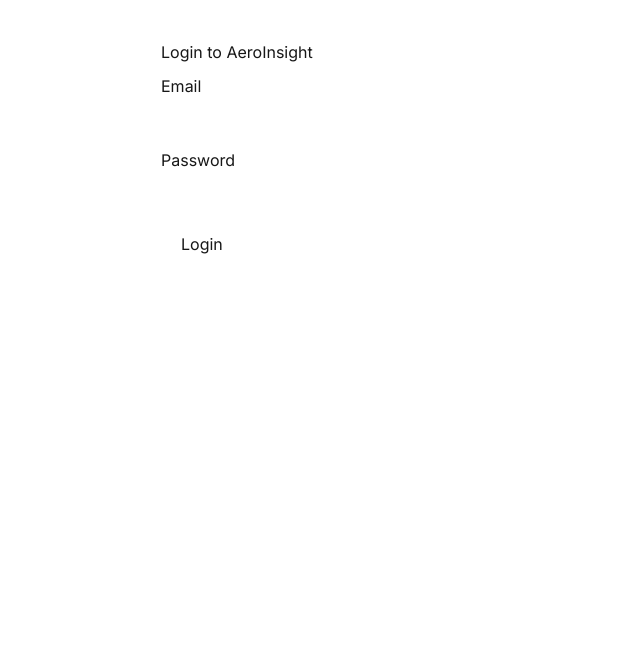
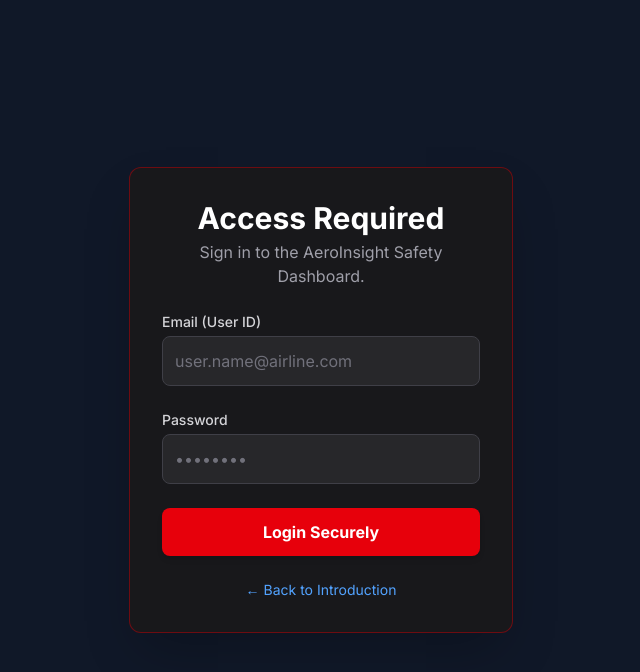
Before and after one commit to 17not70/AeroInsight, a Next.js app: page /login in a window 1280 px wide. Shown: the top 672 px of the page, without its empty margins (319-959 px from the left). Built offline with nearby package versions, Linux system fonts and the light colour scheme; no server answers.

Commit message:
Milestone 4: UI/UX Fixes - Implemented aviation-themed landing page and fixed dark mode login visibility.

```diff
--- a/app/login/page.tsx
+++ b/app/login/page.tsx
@@ -1,66 +1,110 @@
 // app/login/page.tsx
-"use client"; // This must be a client component
+"use client";
 
-import React, { useState, useEffect } from "react";
+import React, { useState } from "react";
+import { useRouter } from "next/navigation";
+import Link from "next/link";
+import { signInWithEmailAndPassword } from "firebase/auth";
 import { auth } from "../firebase.config";
-import { useSignInWithEmailAndPassword } from "react-firebase-hooks/auth";
-import { useRouter } from "next/navigation";
-import { useAuth } from "../AuthContext";
 
 export default function LoginPage() {
-  const [email, setEmail] = useState("");
-  const [password, setPassword] = useState("");
-  const [signInWithEmailAndPassword, userCredential, loading, error] =
-    useSignInWithEmailAndPassword(auth);
+    const router = useRouter();
+    const [email, setEmail] = useState('');
+    const [password, setPassword] = useState('');
+    const [error, setError] = useState<string | null>(null);
+    const [loading, setLoading] = useState(false);
 
-  const router = useRouter();
-  const { user } = useAuth();
+    const handleLogin = async (e: React.FormEvent) => {
+        e.preventDefault();
+        setError(null);
+        setLoading(true);
 
-  // Redirect if already logged in
-  useEffect(() => {
-    if (user) {
-      router.push("/dashboard");
+        try {
+            await signInWithEmailAndPassword(auth, email, password);
+            router.push('/dashboard'); // Redirect on success
+        } catch (err: any) {
+            console.error("Login Error:", err);
+            // Handle common Firebase errors gracefully
+            if (err.code === 'auth/user-not-found' || err.code === 'auth/wrong-password') {
+                setError("Invalid credentials. Please check email and password.");
+            } else if (err.code === 'auth/invalid-email') {
+                setError("The email address format is invalid.");
+            } else {
+                setError("Login failed. Please try again later.");
             }
-  }, [user, router]);
-
-  const handleLogin = (e: React.FormEvent) => {
-    e.preventDefault(); // Prevent form from refreshing the page
-    signInWithEmailAndPassword(email, password);
+        } finally {
+            setLoading(false);
+        }
     };
 
-  if (loading) {
-    return <p>Loading...</p>;
-  }
+    return (
+        <div className="flex flex-col items-center justify-center min-h-screen bg-gray-900 p-6">
+            <div className="w-full max-w-sm bg-zinc-900 p-8 rounded-xl shadow-2xl border border-red-700/50">
+                <div className="text-center mb-6">
+                    <h1 className="text-3xl font-bold text-white mb-1">Access Required</h1>
+                    <p className="text-zinc-400">Sign in to the AeroInsight Safety Dashboard.</p>
+                </div>
 
-  return (
-    <div style={{ padding: "40px", maxWidth: "400px", margin: "auto" }}>
-      <h1>Login to AeroInsight</h1>
-      <form onSubmit={handleLogin}>
-        <div style={{ margin: "10px 0" }}>
-          <label>Email</label>
+                <form onSubmit={handleLogin} className="space-y-6">
+                    {/* Email Input */}
+                    <div>
+                        <label className="block text-sm font-medium text-zinc-300 mb-1" htmlFor="email">
+                            Email (User ID)
+                        </label>
                         <input
                             type="email"
+                            id="email"
                             value={email}
                             onChange={(e) => setEmail(e.target.value)}
                             required
-            style={{ width: "100%", padding: "8px", color: "black" }}
+                            placeholder="user.name@airline.com"
+                            disabled={loading}
+                            // FIXED UI/UX: High contrast styling
+                            className="w-full bg-zinc-800 border border-zinc-700 text-white placeholder-zinc-500 p-3 rounded-lg focus:ring-blue-500 focus:border-blue-500 transition duration-150"
                         />
                     </div>
-        <div style={{ margin: "10px 0" }}>
-          <label>Password</label>
+
+                    {/* Password Input */}
+                    <div>
+                        <label className="block text-sm font-medium text-zinc-300 mb-1" htmlFor="password">
+                            Password
+                        </label>
                         <input
                             type="password"
+                            id="password"
                             value={password}
                             onChange={(e) => setPassword(e.target.value)}
                             required
-            style={{ width: "100%", padding: "8px", color: "black" }}
+                            placeholder="••••••••"
+                            disabled={loading}
+                            // FIXED UI/UX: High contrast styling
+                            className="w-full bg-zinc-800 border border-zinc-700 text-white placeholder-zinc-500 p-3 rounded-lg focus:ring-blue-500 focus:border-blue-500 transition duration-150"
                         />
                     </div>
-        <button type="submit" style={{ padding: "10px 20px", cursor: "pointer" }}>
-          Login
+
+                    {/* Error Display */}
+                    {error && (
+                        <div className="p-3 bg-red-800/50 border border-red-700 text-red-300 rounded-lg text-sm">
+                            {error}
+                        </div>
+                    )}
+
+                    {/* Login Button */}
+                    <button
+                        type="submit"
+                        disabled={loading}
+                        className="w-full py-3 px-4 bg-red-600 text-white font-bold rounded-lg shadow-md hover:bg-red-700 transition duration-200 disabled:bg-red-900 disabled:cursor-not-allowed"
+                    >
+                        {loading ? 'Authenticating...' : 'Login Securely'}
                     </button>
-        {error && <p style={{ color: "red" }}>Error: {error.message}</p>}
                 </form>
+
+                <div className="mt-6 text-center text-sm">
+                    <Link href="/" className="text-blue-400 hover:text-blue-300 transition duration-150">
+                        &larr; Back to Introduction
+                    </Link>
+                </div>
+            </div>
         </div>
     );
 }
--- a/app/page.tsx
+++ b/app/page.tsx
@@ -7,29 +7,62 @@
 export default function Home() {
   const { user, appUser, loading } = useAuth();
 
+  const targetLink = user ? "/dashboard" : "/login";
+  const buttonText = user ? "Access Dashboard" : "Login to AeroInsight";
+
   if (loading) {
-    return <div>Loading...</div>;
+    return <div className="flex items-center justify-center min-h-screen bg-black text-white">Loading system integrity...</div>;
   }
 
   return (
-    <main style={{ padding: "40px" }}>
-      <h1>Welcome to AeroInsight</h1>
+    <main className="flex flex-col items-center justify-center min-h-screen bg-gray-900 text-white p-6 text-center shadow-2xl">
 
-      {user ? (
-        <div>
-          <p>Hello, {appUser?.name}</p>
-          <Link href="/dashboard" style={{ color: "cyan" }}>
-            Go to Dashboard
-          </Link>
+      {/* Visual Header */}
+      <div className="mb-8 p-4 bg-zinc-800 rounded-xl shadow-lg border border-blue-700/50">
+        <h1 className="text-6xl font-extrabold text-blue-400 tracking-wider">
+          AeroInsight
+        </h1>
+        <p className="text-2xl text-red-500 font-medium mt-1">
+          Safety Performance Dashboard
+        </p>
+      </div>
+
+      {/* Mission Statement and Standards */}
+      <div className="max-w-3xl space-y-6">
+        <h2 className="text-3xl font-semibold text-zinc-200">Mission Statement</h2>
+        <p className="text-lg text-zinc-400 leading-relaxed border-l-4 border-red-500 pl-4 mx-4">
+          **AeroInsight** provides a secure, centralized platform for systematic safety management. We adhere to **ICAO Annex 19** principles, ensuring confidential reporting, proactive risk assessment, and efficient corrective action tracking to maintain the highest levels of operational safety.
+        </p>
+
+        <div className="bg-zinc-800 p-6 rounded-lg shadow-inner">
+          <p className="text-md font-bold text-yellow-500 mb-3">Key Features:</p>
+          <ul className="text-sm text-zinc-300 space-y-2 list-disc list-inside text-left mx-auto w-fit">
+            <li>Confidential VSR & MOR Submission</li>
+            <li>Automated Initial Risk Assessment (M3)</li>
+            <li>Role-Based Access Control (Admin/Reporter)</li>
+            <li>Audit-Ready Report Tracking</li>
+          </ul>
         </div>
-      ) : (
-        <div>
-          <p>You are not logged in.</p>
-          <Link href="/login" style={{ color: "cyan" }}>
-            Login Now
-          </Link>
-        </div>
-      )}
+      </div>
+
+      {/* Call to Action */}
+      <div className="mt-10">
+        {user ? (
+          <p className="text-lg text-green-400 mb-4">
+            Welcome back, **{appUser?.name || user?.email}**
+          </p>
+        ) : (
+          <p className="text-lg text-zinc-400 mb-4">
+            Access restricted area. Authentication required.
+          </p>
+        )}
+        <Link
+          href={targetLink}
+          className="inline-block px-10 py-4 text-xl font-bold text-white bg-red-600 rounded-full shadow-xl hover:bg-red-700 hover:shadow-2xl transition duration-200 transform hover:scale-105 uppercase"
+        >
+          {buttonText}
+        </Link>
+      </div>
     </main>
   );
 }
```
Lines whose indentation alone changed are shown as unchanged.
